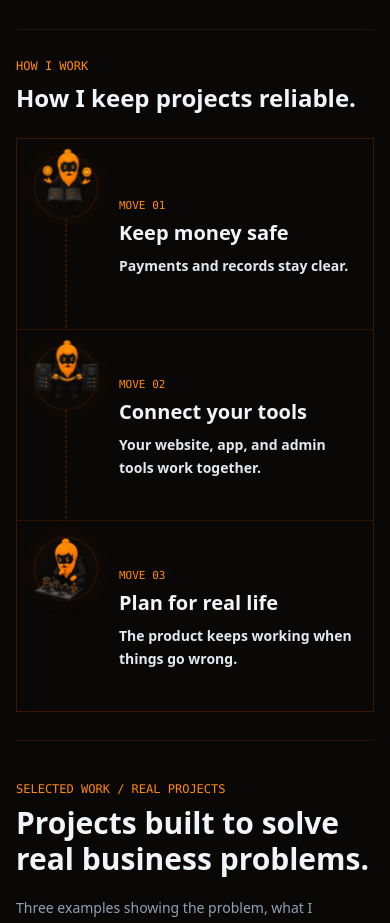
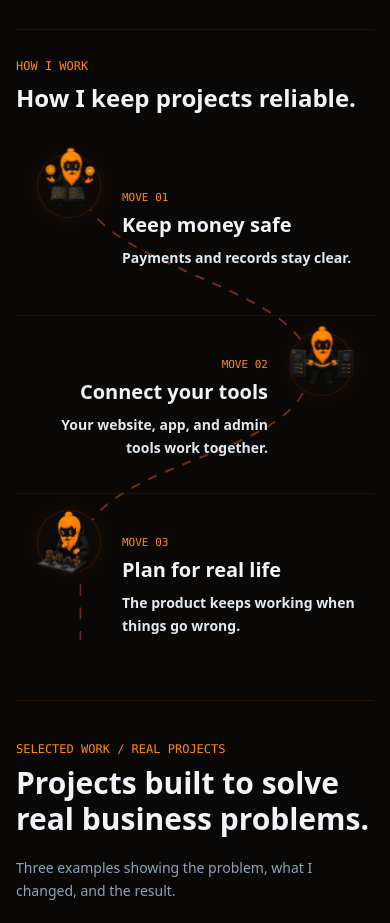
Before and after one commit to Senseiuc/my-portfolio, a React (Vite) app: page / in a window 390 px wide. Shown: the part 1100-2023 px from the top of the page. Built offline with nearby package versions, Linux system fonts and the light colour scheme.

Commit message:
Add winding mobile how I work path

```diff
--- a/src/App.tsx
+++ b/src/App.tsx
@@ -881,7 +881,16 @@ export default function App() {
             </div>
           </div>
 
-          <div className="grid grid-cols-1 gap-px border border-amber-950/60 bg-amber-950/60 md:grid-cols-3">
+          <div className="relative grid grid-cols-1 gap-0 md:grid-cols-3 md:gap-px md:border md:border-amber-950/60 md:bg-amber-950/60">
+            <svg className="pointer-events-none absolute inset-y-8 left-0 right-0 z-0 h-[calc(100%-4rem)] w-full md:hidden" viewBox="0 0 100 100" preserveAspectRatio="none" aria-hidden="true">
+              <path
+                d="M18 2 C18 21 82 24 82 42 C82 62 18 61 18 82 C18 90 18 95 18 100"
+                fill="none"
+                stroke="rgba(146, 64, 14, 0.72)"
+                strokeDasharray="2.5 2.5"
+                strokeWidth="0.45"
+              />
+            </svg>
             {[
               {
                 variant: 'ledger' as const,
@@ -904,10 +913,11 @@ export default function App() {
                 outcome: 'The product keeps working when things go wrong.',
                 copy: 'I add checks, retries, alerts, and recovery paths before small issues become business blockers.',
               },
-            ].map((item, index) => (
-              <article key={item.number} className="group relative grid min-h-[190px] grid-cols-[74px_1fr] gap-4 bg-[#0a0806] p-4 pl-3 sm:grid-cols-[88px_1fr] md:min-h-[280px] md:grid-cols-1 md:p-5">
-                <div className="relative flex justify-center md:block">
-                  {index < 2 && <span className="absolute left-1/2 top-16 h-[calc(100%+3.5rem)] -translate-x-1/2 border-l border-dashed border-amber-900/70 md:hidden" aria-hidden="true" />}
+            ].map((item, index) => {
+              const isMiddle = index === 1;
+              return (
+              <article key={item.number} className={`group relative z-10 grid min-h-[178px] gap-4 border-b border-amber-950/45 bg-transparent p-4 last:border-b-0 md:min-h-[280px] md:grid-cols-1 md:border-b-0 md:bg-[#0a0806] md:p-5 ${isMiddle ? 'grid-cols-[1fr_74px] sm:grid-cols-[1fr_88px]' : 'grid-cols-[74px_1fr] sm:grid-cols-[88px_1fr]'}`}>
+                <div className={`relative flex justify-center md:block ${isMiddle ? 'order-2 md:order-none' : ''}`}>
                   <span className="relative z-10 flex h-16 w-16 items-center justify-center rounded-full border border-amber-950/70 bg-[#0d0a07] shadow-[0_0_20px_rgba(249,115,22,0.08)] sm:h-20 sm:w-20 md:mx-auto md:h-auto md:w-auto md:border-0 md:bg-transparent md:shadow-none">
                     <Mascot
                       variant={item.variant}
@@ -917,14 +927,15 @@ export default function App() {
                     />
                   </span>
                 </div>
-                <div className="self-center md:self-auto">
+                <div className={`self-center md:self-auto ${isMiddle ? 'order-1 text-right md:order-none md:text-left' : ''}`}>
                   <span className="font-mono text-[11px] text-orange-400">MOVE {item.number}</span>
                   <h3 className="mt-1 text-xl font-bold text-slate-100 md:text-lg">{item.title}</h3>
                   <p className="mt-2 text-sm font-semibold leading-relaxed text-slate-200">{item.outcome}</p>
                   <p className="mt-2 hidden text-sm leading-relaxed text-slate-500 sm:block">{item.copy}</p>
                 </div>
               </article>
-            ))}
+              );
+            })}
           </div>
         </section>
 
```
